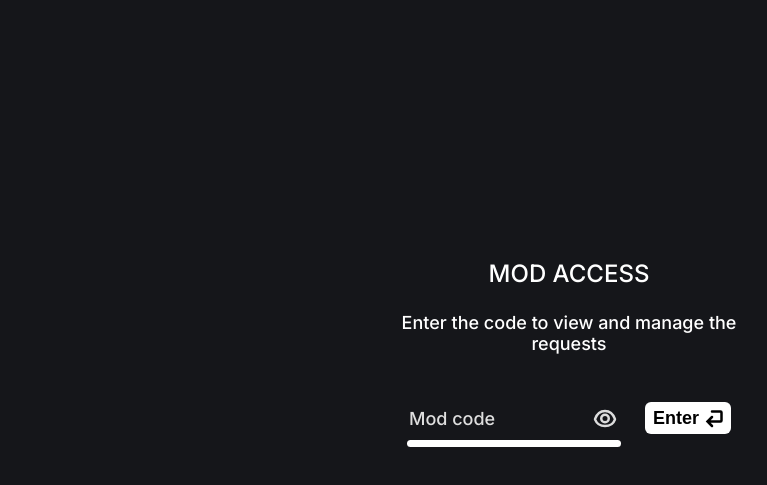
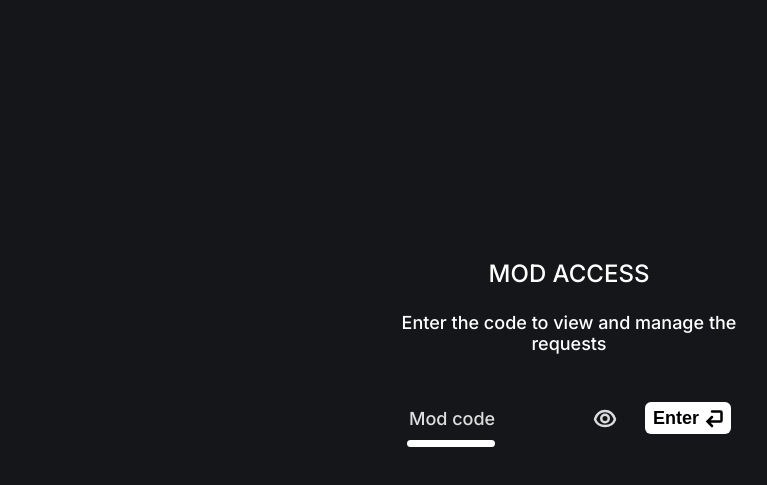
Before and after one commit to LostXC/SongRequestQueueEseninocafe, a website: page public/index.html in a window 1280 px wide. Shown: the part 47-532 px from the top of the page, without its empty margins (71-838 px from the left). Drawn offline with nearby package versions, Linux system fonts and the light colour scheme; no server answers.

Commit message:
Small changes

```diff
--- a/public/style.css
+++ b/public/style.css
@@ -130,7 +130,7 @@ body.dark {
 body.dark .code-input::placeholder { color: #DEDEDE; }
 
 .code-underline {
-  width: 214px; height: 7px;
+  width: 88px; height: 7px;
   margin-top: 6px;
   background: var(--top-fg);
   border-radius: 3.5px;
```
